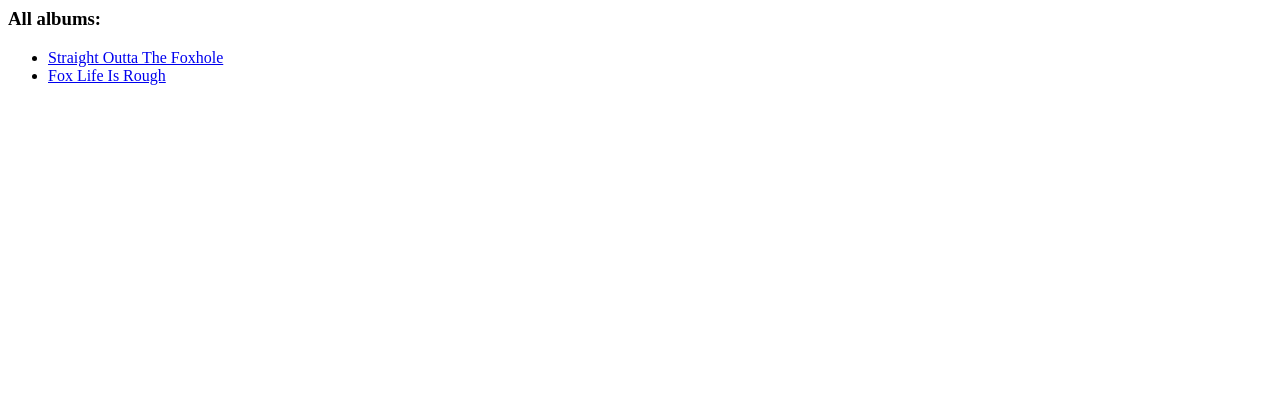
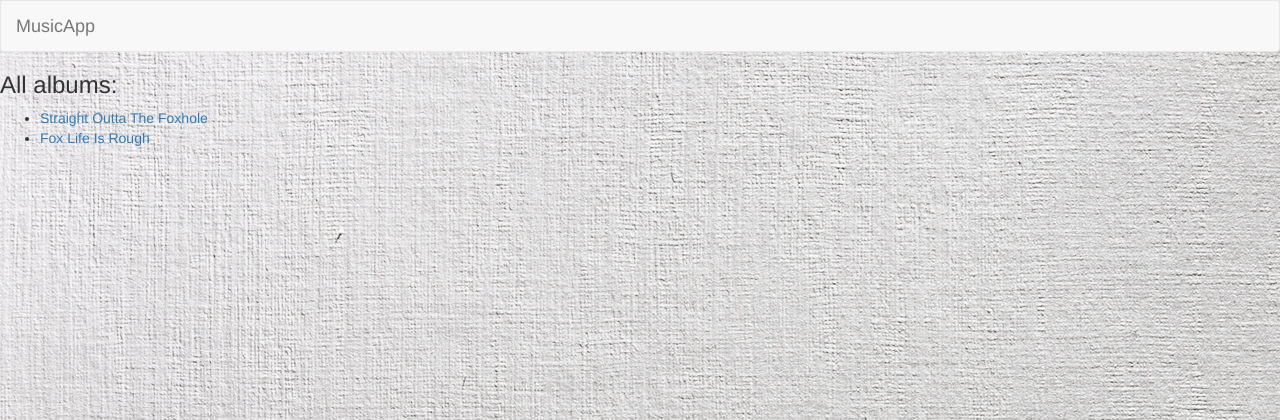
Before and after one commit to peter-keller/django-learning, a Django app: page /music/ in a window 1280 px wide. Shown: the top 420 px of the page. Run offline with Django 3.2, Linux system fonts and the light colour scheme; data comes from the database, SQL or seed files in the repository; some libraries are stand-ins or nearby versions.

Commit message:
feat(index): navbar created, working home button

```diff
--- a/music/templates/music/index.html
+++ b/music/templates/music/index.html
@@ -1,3 +1,15 @@
+{% load staticfiles %}
+<link rel="stylesheet" href="https://maxcdn.bootstrapcdn.com/bootstrap/3.3.7/css/bootstrap.min.css">
+<link rel="stylesheet" type="text/css" href="{% static 'music/style.css' %}">
+
+<nav class="navbar navbar-default">
+    <div class="container-fluid">
+        <div class="navbar-header">
+            <a class="navbar-brand" href="{% url 'music:index' %}">MusicApp</a>
+        </div>
+    </div>
+</nav>
+
 {% if all_albums %}
 <h3>All albums:</h3>
     <ul>
```
